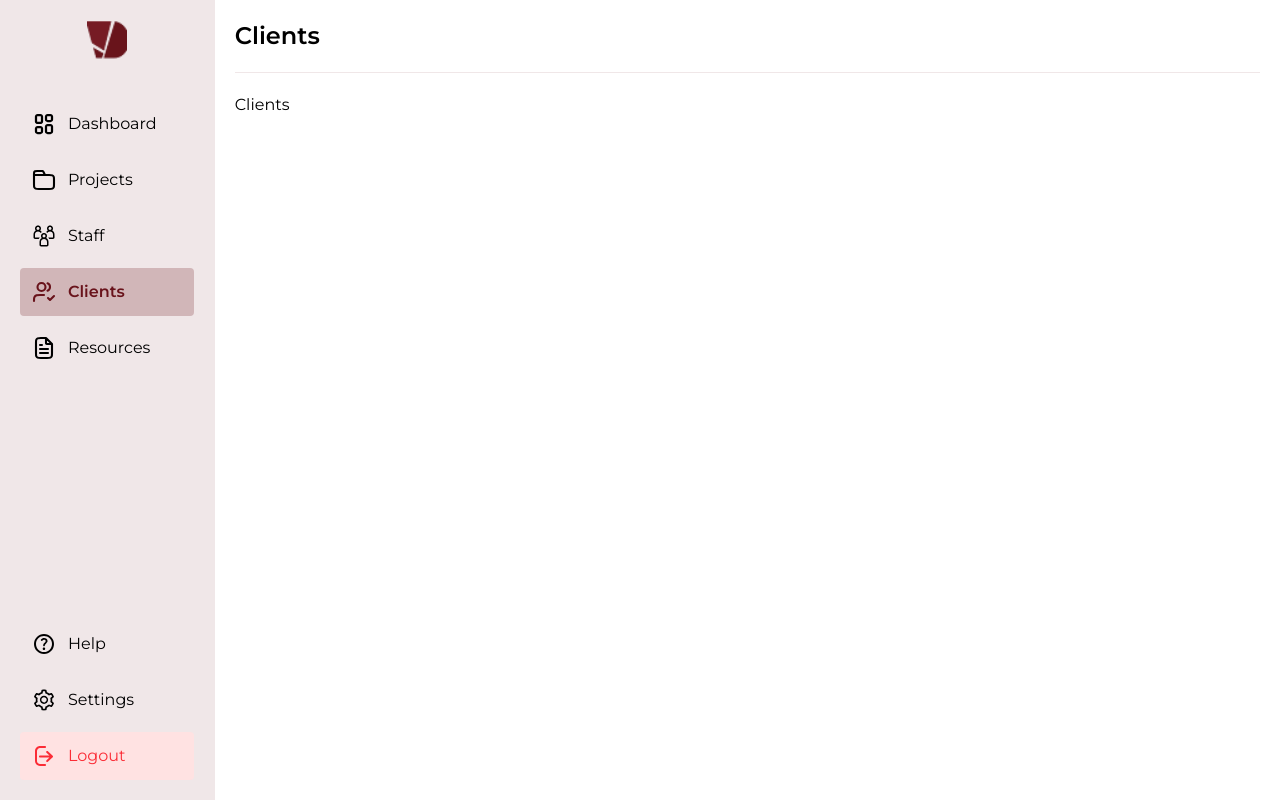
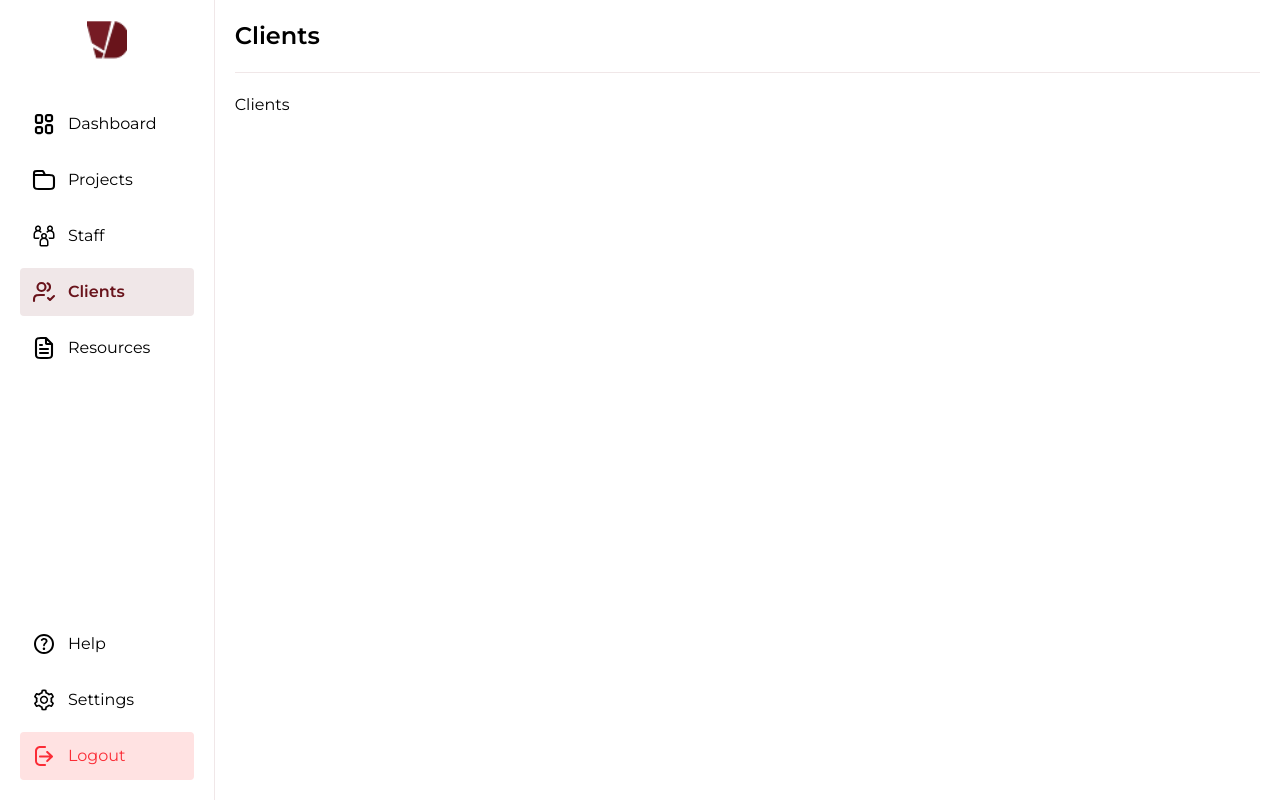
Before and after one commit to dashmanagementtech/tasky-mono, a Vue app in the folder packages/frontend/: page /app/clients in a window 1280 px wide. Built offline with nearby package versions, Linux system fonts and the light colour scheme.

Commit message:
fix: update navigation background color and active link styles for improved visibility

```diff
--- a/packages/frontend/src/layouts/AppLayout.vue
+++ b/packages/frontend/src/layouts/AppLayout.vue
@@ -22,7 +22,7 @@ function logUserOut() {
 
 <template>
   <section class="h-screen flex bg-white">
-    <nav class="w-[250px] h-screen bg-primary-50 p-5 flex flex-col justify-between">
+    <nav class="w-[250px] h-screen bg-white p-5 flex flex-col justify-between">
       <div class="">
         <div class="flex items-center justify-center pb-10">
           <Logo />
@@ -32,7 +32,7 @@ function logUserOut() {
             v-for="(link, key) in ROUTES"
             :to="link.uri"
             class="flex items-center gap-3 p-3 rounded hover:text-primary"
-            :class="{ 'bg-primary-100 text-primary font-semibold' : route.meta.parent === link.uri }"
+            :class="{ 'bg-primary-50 text-primary font-semibold' : route.meta.parent === link.uri }"
             :key
           >
             <component :is="link.icon" class="w-[24px]" />
@@ -46,7 +46,7 @@ function logUserOut() {
             v-for="(link, key) in COMMON"
             :to="link.uri"
             class="flex items-center gap-3 p-3 rounded hover:text-primary"
-            :class="{ 'bg-primary-100 text-primary font-semibold' : route.meta.parent === link.uri }"
+            :class="{ 'bg-primary-50 text-primary font-semibold' : route.meta.parent === link.uri }"
             :key
           >
             <component :is="link.icon" class="w-[24px]" />
```
